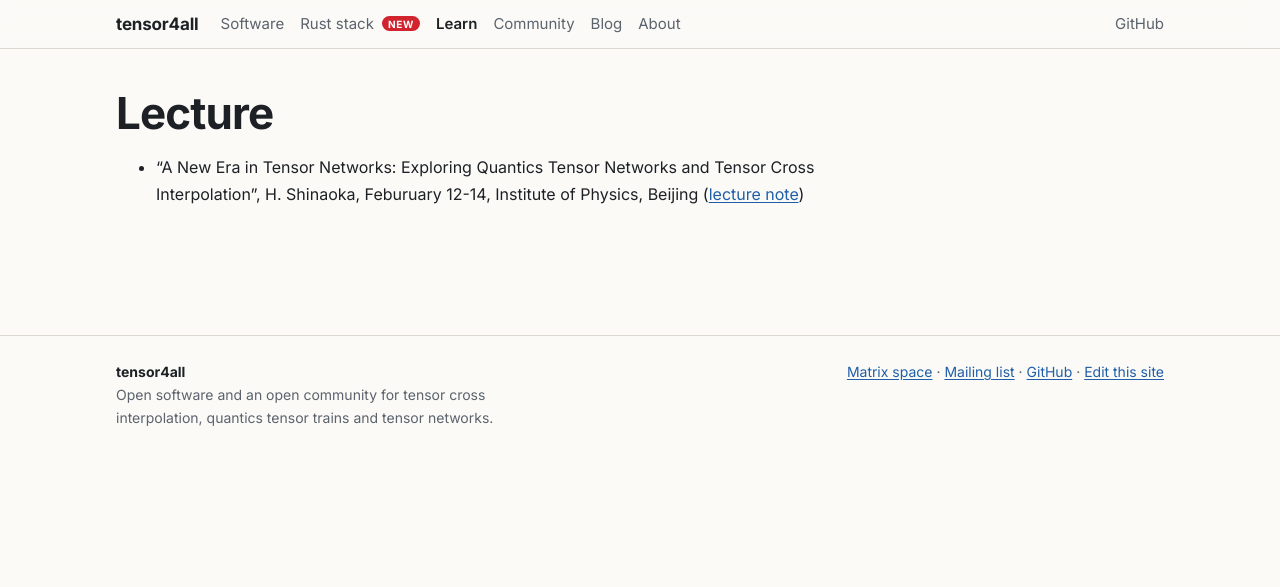
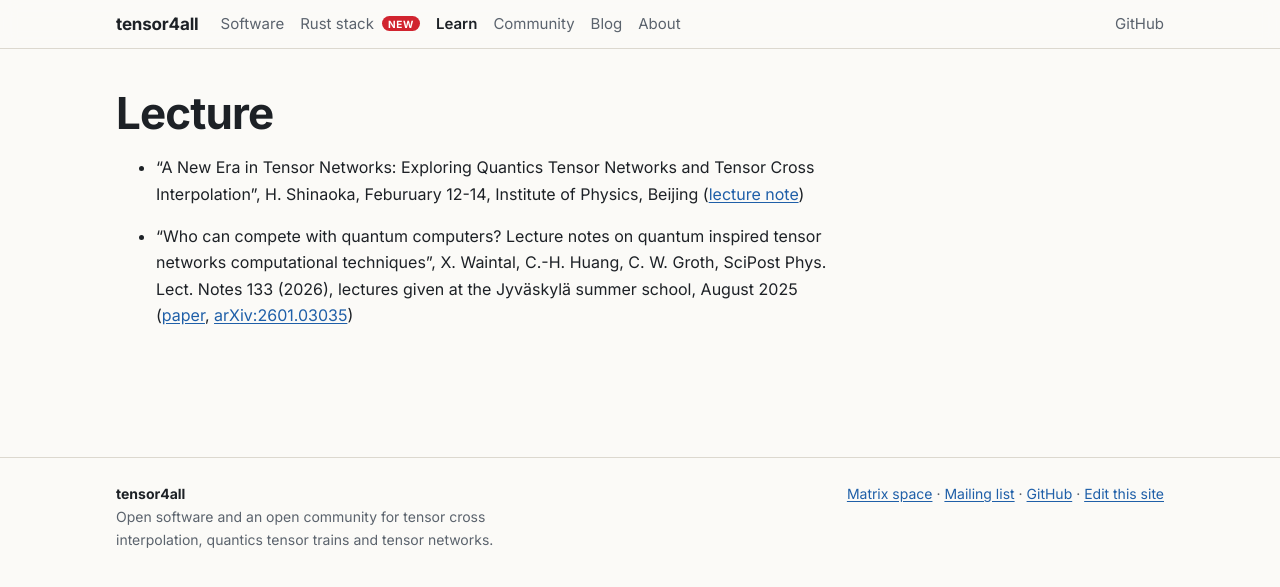
Before and after one commit to tensor4all/tensor4all.github.io, a Jekyll site: the page built from lecture/index.md, in a window 1280 px wide. Shown: the top 587 px of the page. Built offline with Jekyll 4.4.1, drawn with Linux system fonts in a browser that asks for light colours; our own code applies the rules of GitHub Pages for plain Markdown files.

Commit message:
lecture: add Waintal, Huang and Groth's SciPost lecture notes (#21)
"Who can compete with quantum computers? Lecture notes on quantum
inspired tensor networks computational techniques", SciPost Phys.
Lect. Notes 133 (2026), with links to the paper and arXiv:2601.03035.

Co-authored-by: Claude Opus 5.5 <noreply@anthropic.com>

```diff
--- a/lecture/index.md
+++ b/lecture/index.md
@@ -2,3 +2,5 @@
 
 * "A New Era in Tensor Networks: Exploring Quantics
 Tensor Networks and Tensor Cross Interpolation", H. Shinaoka, Feburuary 12-14, Institute of Physics, Beijing ([lecture note](lecturenote_shinaoka_IOP2025.pdf))
+
+* "Who can compete with quantum computers? Lecture notes on quantum inspired tensor networks computational techniques", X. Waintal, C.-H. Huang, C. W. Groth, SciPost Phys. Lect. Notes 133 (2026), lectures given at the Jyväskylä summer school, August 2025 ([paper](https://doi.org/10.21468/SciPostPhysLectNotes.133), [arXiv:2601.03035](https://arxiv.org/abs/2601.03035))
```
